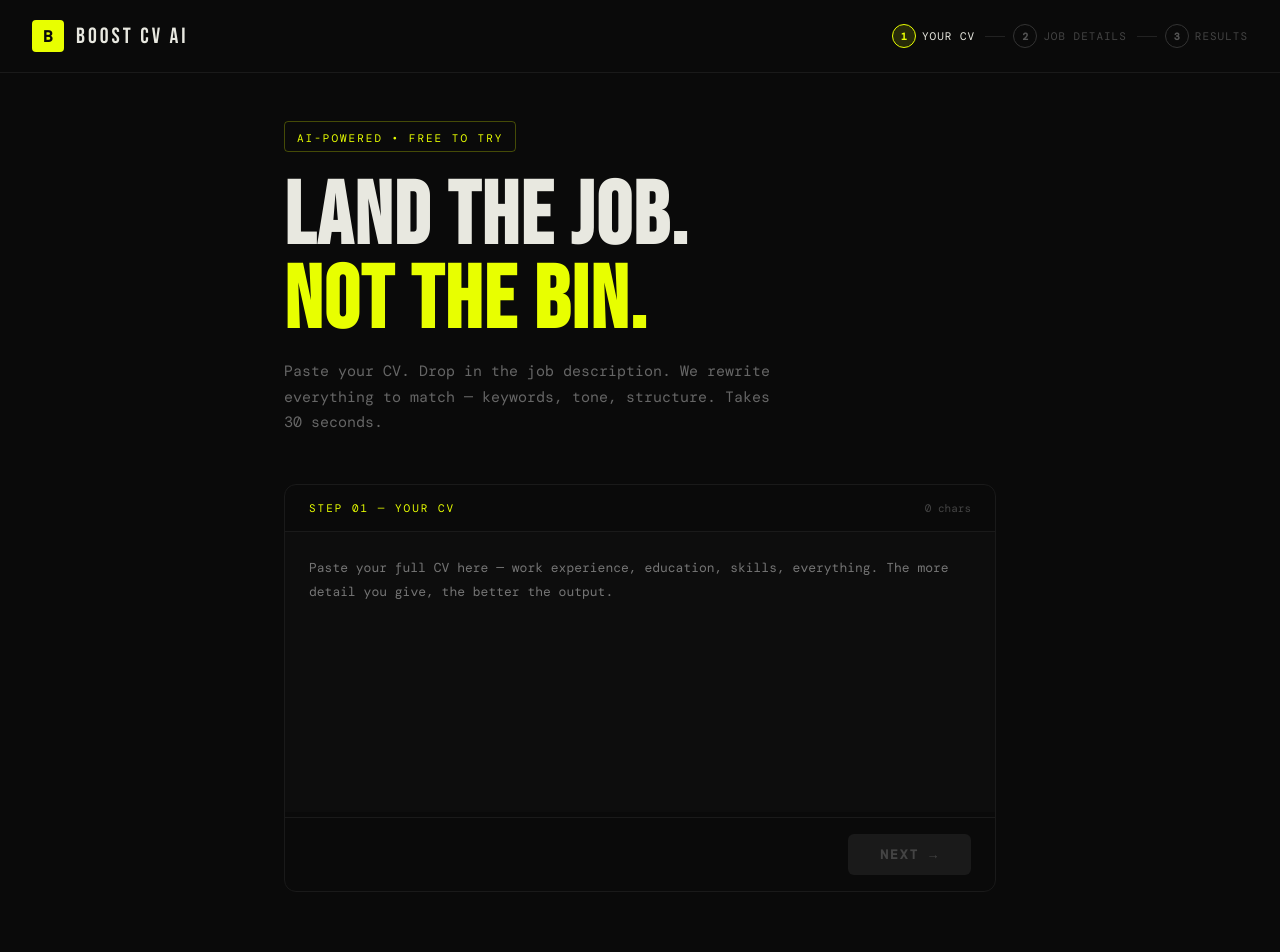
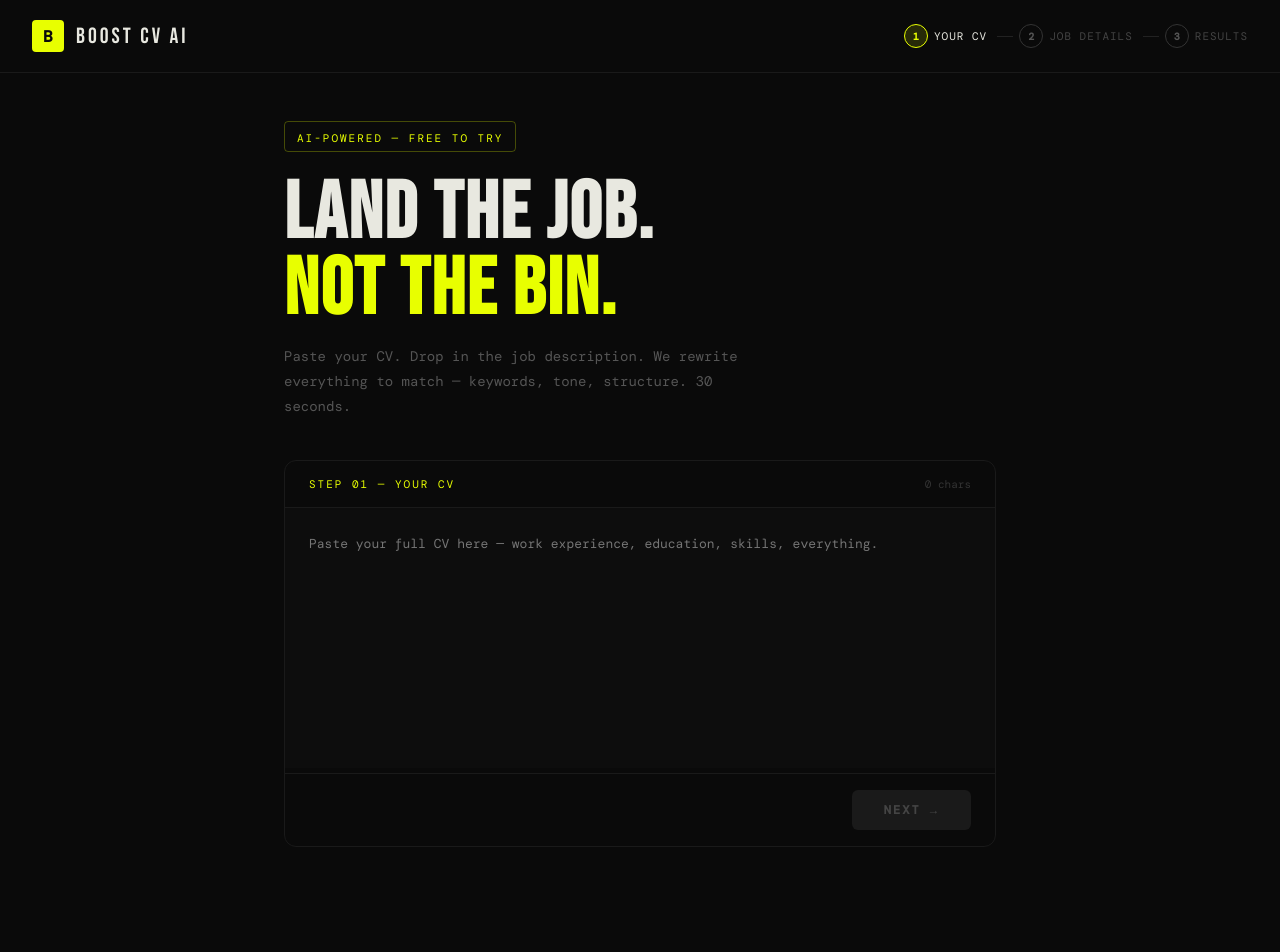
Before and after one commit to anasshah-2006/applyfast, a Next.js app: page / in a window 1280 px wide. Shown: the top 952 px of the page. Built offline with nearby package versions, Linux system fonts and the light colour scheme; a web font is replaced by a local one.

Commit message:
Update index.js

```diff
--- a/pages/index.js
+++ b/pages/index.js
@@ -15,17 +15,17 @@ function Spinner() {
   );
 }
 
-function CopyBtn({ text, label = "Copy" }) {
+function CopyBtn({ text }) {
   const [copied, setCopied] = useState(false);
   return (
     <button onClick={() => { navigator.clipboard.writeText(text); setCopied(true); setTimeout(() => setCopied(false), 2000); }}
       style={{ background: copied ? "#e8ff0022" : "transparent", border: `1px solid ${copied ? "#e8ff00" : "#333"}`, color: copied ? "#e8ff00" : "#666", borderRadius: 6, padding: "6px 16px", fontSize: 12, cursor: "pointer", fontFamily: "inherit", letterSpacing: 1, textTransform: "uppercase", transition: "all 0.2s" }}>
-      {copied ? "✓ Copied" : label}
+      {copied ? "Copied" : "Copy"}
     </button>
   );
 }
 
-export default function BoostCVAI() {
+export default function Home() {
   const [step, setStep] = useState(0);
   const [cv, setCv] = useState("");
   const [jobTitle, setJobTitle] = useState("");
@@ -34,9 +34,14 @@ export default function BoostCVAI() {
   const [result, setResult] = useState(null);
   const [loading, setLoading] = useState(false);
   const [error, setError] = useState("");
-  const [mounted, setMounted] = useState(false);
+  const [isWide, setIsWide] = useState(false);
 
-  useEffect(() => { setMounted(true); }, []);
+  useEffect(() => {
+    const check = () => setIsWide(window.innerWidth > 600);
+    check();
+    window.addEventListener("resize", check);
+    return () => window.removeEventListener("resize", check);
+  }, []);
 
   const generate = async () => {
     setLoading(true);
@@ -65,7 +70,7 @@ export default function BoostCVAI() {
         textarea { resize: none; }
         textarea:focus, input:focus { outline: none; }
         ::selection { background: #e8ff00; color: #0a0a0a; }
-        .fade-up { opacity: 0; transform: translateY(20px); animation: fadeUp 0.5s forwards; }
+        .fade-up { opacity: 0; transform: translateY(20px); animation: fadeUp 0.4s forwards; }
         @keyframes fadeUp { to { opacity: 1; transform: translateY(0); } }
         .scroll::-webkit-scrollbar { width: 3px; }
         .scroll::-webkit-scrollbar-thumb { background: #e8ff0044; }
@@ -79,14 +84,14 @@ export default function BoostCVAI() {
           </div>
           <span style={{ fontFamily: "Bebas Neue, sans-serif", fontSize: 22, letterSpacing: 3, color: "#e8e8e0" }}>BOOST CV AI</span>
         </div>
-        <div style={{ display: "flex", gap: 8 }}>
+        <div style={{ display: "flex", alignItems: "center", gap: 6 }}>
           {steps.map((s, i) => (
             <div key={s} style={{ display: "flex", alignItems: "center", gap: 6 }}>
               <div style={{ width: 24, height: 24, borderRadius: "50%", background: i < step ? "#e8ff00" : i === step ? "#e8ff0022" : "transparent", border: `1px solid ${i <= step ? "#e8ff00" : "#333"}`, display: "flex", alignItems: "center", justifyContent: "center", fontSize: 10, color: i < step ? "#0a0a0a" : i === step ? "#e8ff00" : "#555", fontWeight: 700, transition: "all 0.3s" }}>
                 {i < step ? "✓" : i + 1}
               </div>
-              <span style={{ fontSize: 11, color: i === step ? "#e8e8e0" : "#444", letterSpacing: 1, display: window?.innerWidth > 600 ? "block" : "none" }}>{s.toUpperCase()}</span>
-              {i < steps.length - 1 && <div style={{ width: 20, height: 1, background: i < step ? "#e8ff00" : "#222", transition: "background 0.3s", marginLeft: 4 }} />}
+              {isWide && <span style={{ fontSize: 11, color: i === step ? "#e8e8e0" : "#444", letterSpacing: 1 }}>{s.toUpperCase()}</span>}
+              {i < steps.length - 1 && <div style={{ width: 16, height: 1, background: i < step ? "#e8ff00" : "#222", marginLeft: 4 }} />}
             </div>
           ))}
         </div>
@@ -94,41 +99,32 @@ export default function BoostCVAI() {
 
       <main style={{ maxWidth: 760, margin: "0 auto", padding: "3rem 1.5rem" }}>
 
-        {/* Hero — only show on step 0 */}
+        {/* Step 0 */}
         {step === 0 && (
-          <div className="fade-up" style={{ marginBottom: "3rem" }}>
+          <div className="fade-up">
+            <div style={{ marginBottom: "2.5rem" }}>
               <div style={{ display: "inline-block", border: "1px solid #e8ff0044", borderRadius: 4, padding: "4px 12px", marginBottom: "1.5rem" }}>
-              <span style={{ fontSize: 11, color: "#e8ff00", letterSpacing: 2, textTransform: "uppercase" }}>AI-Powered • Free to Try</span>
+                <span style={{ fontSize: 11, color: "#e8ff00", letterSpacing: 2, textTransform: "uppercase" }}>AI-Powered — Free to Try</span>
               </div>
-            <h1 style={{ fontFamily: "Bebas Neue, sans-serif", fontSize: "clamp(3rem, 8vw, 5.5rem)", lineHeight: 0.95, letterSpacing: 2, marginBottom: "1rem" }}>
+              <h1 style={{ fontFamily: "Bebas Neue, sans-serif", fontSize: "clamp(2.5rem, 8vw, 5rem)", lineHeight: 0.95, letterSpacing: 2, marginBottom: "1rem" }}>
                 Land the job.<br />
                 <span style={{ color: "#e8ff00" }}>Not the bin.</span>
               </h1>
-            <p style={{ color: "#666", fontSize: 15, lineHeight: 1.7, maxWidth: 500 }}>
-              Paste your CV. Drop in the job description. We rewrite everything to match — keywords, tone, structure. Takes 30 seconds.
+              <p style={{ color: "#555", fontSize: 14, lineHeight: 1.8, maxWidth: 480 }}>
+                Paste your CV. Drop in the job description. We rewrite everything to match — keywords, tone, structure. 30 seconds.
               </p>
             </div>
-        )}
-
-        {/* Step 0 — CV */}
-        {step === 0 && (
-          <div className="fade-up" style={{ animationDelay: "0.1s" }}>
             <div style={{ border: "1px solid #1a1a1a", borderRadius: 12, overflow: "hidden" }}>
-              <div style={{ padding: "1rem 1.5rem", borderBottom: "1px solid #1a1a1a", display: "flex", alignItems: "center", justifyContent: "space-between" }}>
+              <div style={{ padding: "1rem 1.5rem", borderBottom: "1px solid #1a1a1a", display: "flex", justifyContent: "space-between", alignItems: "center" }}>
                 <span style={{ fontSize: 11, color: "#e8ff00", letterSpacing: 2, textTransform: "uppercase" }}>Step 01 — Your CV</span>
-                <span style={{ fontSize: 11, color: "#444" }}>{cv.length} chars</span>
+                <span style={{ fontSize: 11, color: "#333" }}>{cv.length} chars</span>
               </div>
-              <textarea
-                value={cv}
-                onChange={e => setCv(e.target.value)}
-                placeholder="Paste your full CV here — work experience, education, skills, everything. The more detail you give, the better the output."
-                style={{ width: "100%", minHeight: 280, background: "#0d0d0d", border: "none", padding: "1.5rem", color: "#ccc", fontSize: 13, lineHeight: 1.9, fontFamily: "inherit" }}
-              />
+              <textarea value={cv} onChange={e => setCv(e.target.value)}
+                placeholder="Paste your full CV here — work experience, education, skills, everything."
+                style={{ width: "100%", minHeight: 260, background: "#0d0d0d", border: "none", padding: "1.5rem", color: "#ccc", fontSize: 13, lineHeight: 1.9, fontFamily: "inherit" }} />
               <div style={{ padding: "1rem 1.5rem", borderTop: "1px solid #1a1a1a", display: "flex", justifyContent: "flex-end" }}>
-                <button
-                  onClick={() => cv.trim() ? setStep(1) : null}
-                  style={{ background: cv.trim() ? "#e8ff00" : "#1a1a1a", color: cv.trim() ? "#0a0a0a" : "#444", border: "none", borderRadius: 6, padding: "12px 32px", fontSize: 13, fontWeight: 700, cursor: cv.trim() ? "pointer" : "not-allowed", fontFamily: "inherit", letterSpacing: 2, textTransform: "uppercase", transition: "all 0.2s" }}
-                >
+                <button onClick={() => cv.trim() ? setStep(1) : null}
+                  style={{ background: cv.trim() ? "#e8ff00" : "#1a1a1a", color: cv.trim() ? "#0a0a0a" : "#444", border: "none", borderRadius: 6, padding: "12px 32px", fontSize: 12, fontWeight: 700, cursor: cv.trim() ? "pointer" : "not-allowed", fontFamily: "inherit", letterSpacing: 2, textTransform: "uppercase", transition: "all 0.2s" }}>
                   Next →
                 </button>
               </div>
@@ -136,7 +132,7 @@ export default function BoostCVAI() {
           </div>
         )}
 
-        {/* Step 1 — Job */}
+        {/* Step 1 */}
         {step === 1 && !loading && (
           <div className="fade-up">
             <div style={{ border: "1px solid #1a1a1a", borderRadius: 12, overflow: "hidden" }}>
@@ -155,17 +151,14 @@ export default function BoostCVAI() {
                     style={{ width: "100%", background: "#0d0d0d", border: "1px solid #222", borderRadius: 6, padding: "10px 14px", color: "#e8e8e0", fontSize: 13, fontFamily: "inherit" }} />
                 </div>
               </div>
-              <textarea
-                value={jobDesc}
-                onChange={e => setJobDesc(e.target.value)}
-                placeholder="Paste the full job description here — responsibilities, requirements, about the company. The full thing."
-                style={{ width: "100%", minHeight: 240, background: "#0d0d0d", border: "none", padding: "1.5rem", color: "#ccc", fontSize: 13, lineHeight: 1.9, fontFamily: "inherit", borderBottom: "1px solid #1a1a1a" }}
-              />
+              <textarea value={jobDesc} onChange={e => setJobDesc(e.target.value)}
+                placeholder="Paste the full job description here — the more detail, the better the output."
+                style={{ width: "100%", minHeight: 220, background: "#0d0d0d", border: "none", padding: "1.5rem", color: "#ccc", fontSize: 13, lineHeight: 1.9, fontFamily: "inherit", borderBottom: "1px solid #1a1a1a" }} />
               {error && <div style={{ padding: "0.75rem 1.5rem", background: "#1a0a0a", borderBottom: "1px solid #2a1a1a" }}><span style={{ fontSize: 13, color: "#f44336" }}>{error}</span></div>}
               <div style={{ padding: "1rem 1.5rem", display: "flex", justifyContent: "space-between" }}>
                 <button onClick={() => setStep(0)} style={{ background: "transparent", color: "#555", border: "1px solid #222", borderRadius: 6, padding: "12px 24px", fontSize: 12, cursor: "pointer", fontFamily: "inherit", letterSpacing: 2, textTransform: "uppercase" }}>← Back</button>
                 <button onClick={() => jobDesc.trim() ? generate() : null}
-                  style={{ background: jobDesc.trim() ? "#e8ff00" : "#1a1a1a", color: jobDesc.trim() ? "#0a0a0a" : "#444", border: "none", borderRadius: 6, padding: "12px 32px", fontSize: 13, fontWeight: 700, cursor: jobDesc.trim() ? "pointer" : "not-allowed", fontFamily: "inherit", letterSpacing: 2, textTransform: "uppercase", transition: "all 0.2s" }}>
+                  style={{ background: jobDesc.trim() ? "#e8ff00" : "#1a1a1a", color: jobDesc.trim() ? "#0a0a0a" : "#444", border: "none", borderRadius: 6, padding: "12px 32px", fontSize: 12, fontWeight: 700, cursor: jobDesc.trim() ? "pointer" : "not-allowed", fontFamily: "inherit", letterSpacing: 2, textTransform: "uppercase", transition: "all 0.2s" }}>
                   Generate ✦
                 </button>
               </div>
@@ -173,40 +166,36 @@ export default function BoostCVAI() {
           </div>
         )}
 
-        {/* Loading */}
         {step === 1 && loading && <Spinner />}
 
-        {/* Step 2 — Results */}
+        {/* Step 2 */}
         {step === 2 && result && (
           <div className="fade-up">
             <div style={{ display: "flex", alignItems: "center", gap: 12, marginBottom: "2rem" }}>
               <div style={{ width: 40, height: 40, borderRadius: "50%", background: "#e8ff0022", border: "1px solid #e8ff00", display: "flex", alignItems: "center", justifyContent: "center", fontSize: 18 }}>✓</div>
               <div>
-                <h2 style={{ fontFamily: "Bebas Neue, sans-serif", fontSize: 24, letterSpacing: 2, margin: 0 }}>Application Ready</h2>
-                <p style={{ color: "#555", fontSize: 12, letterSpacing: 1 }}>{jobTitle && company ? `${jobTitle.toUpperCase()} AT ${company.toUpperCase()}` : "TAILORED TO YOUR JOB"}</p>
+                <h2 style={{ fontFamily: "Bebas Neue, sans-serif", fontSize: 24, letterSpacing: 2 }}>Application Ready</h2>
+                <p style={{ color: "#555", fontSize: 11, letterSpacing: 1 }}>{jobTitle && company ? `${jobTitle.toUpperCase()} AT ${company.toUpperCase()}` : "TAILORED TO YOUR JOB"}</p>
               </div>
             </div>
-
             <div style={{ border: "1px solid #1a1a1a", borderRadius: 12, overflow: "hidden", marginBottom: 16 }}>
               <div style={{ padding: "1rem 1.5rem", borderBottom: "1px solid #1a1a1a", display: "flex", justifyContent: "space-between", alignItems: "center" }}>
                 <span style={{ fontSize: 11, color: "#e8ff00", letterSpacing: 2, textTransform: "uppercase" }}>Tailored CV</span>
                 <CopyBtn text={result.tailoredCV} />
               </div>
-              <div className="scroll" style={{ maxHeight: 300, overflowY: "auto", padding: "1.5rem", background: "#0d0d0d" }}>
+              <div className="scroll" style={{ maxHeight: 280, overflowY: "auto", padding: "1.5rem", background: "#0d0d0d" }}>
                 <pre style={{ fontSize: 12, color: "#999", whiteSpace: "pre-wrap", lineHeight: 1.9, fontFamily: "inherit" }}>{result.tailoredCV}</pre>
               </div>
             </div>
-
             <div style={{ border: "1px solid #1a1a1a", borderRadius: 12, overflow: "hidden", marginBottom: 24 }}>
               <div style={{ padding: "1rem 1.5rem", borderBottom: "1px solid #1a1a1a", display: "flex", justifyContent: "space-between", alignItems: "center" }}>
                 <span style={{ fontSize: 11, color: "#e8ff00", letterSpacing: 2, textTransform: "uppercase" }}>Cover Letter</span>
                 <CopyBtn text={result.coverLetter} />
               </div>
-              <div className="scroll" style={{ maxHeight: 300, overflowY: "auto", padding: "1.5rem", background: "#0d0d0d" }}>
+              <div className="scroll" style={{ maxHeight: 280, overflowY: "auto", padding: "1.5rem", background: "#0d0d0d" }}>
                 <pre style={{ fontSize: 12, color: "#999", whiteSpace: "pre-wrap", lineHeight: 1.9, fontFamily: "inherit" }}>{result.coverLetter}</pre>
               </div>
             </div>
-
             <div style={{ display: "flex", gap: 10 }}>
               <button onClick={() => { setStep(0); setCv(""); setJobDesc(""); setJobTitle(""); setCompany(""); setResult(null); }}
                 style={{ background: "transparent", color: "#555", border: "1px solid #222", borderRadius: 6, padding: "12px 24px", fontSize: 12, cursor: "pointer", fontFamily: "inherit", letterSpacing: 2, textTransform: "uppercase" }}>
```
Lines whose indentation alone changed are shown as unchanged.
